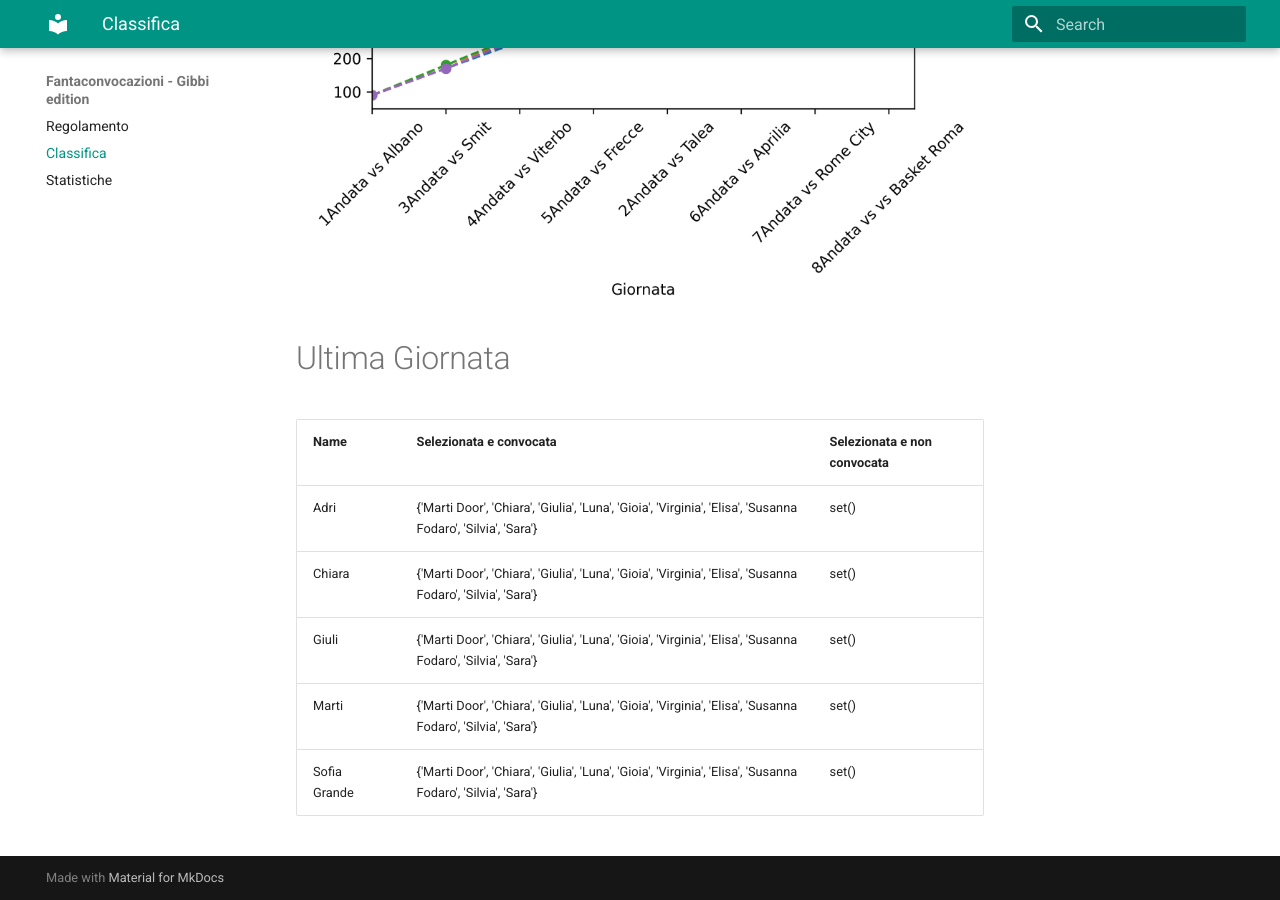
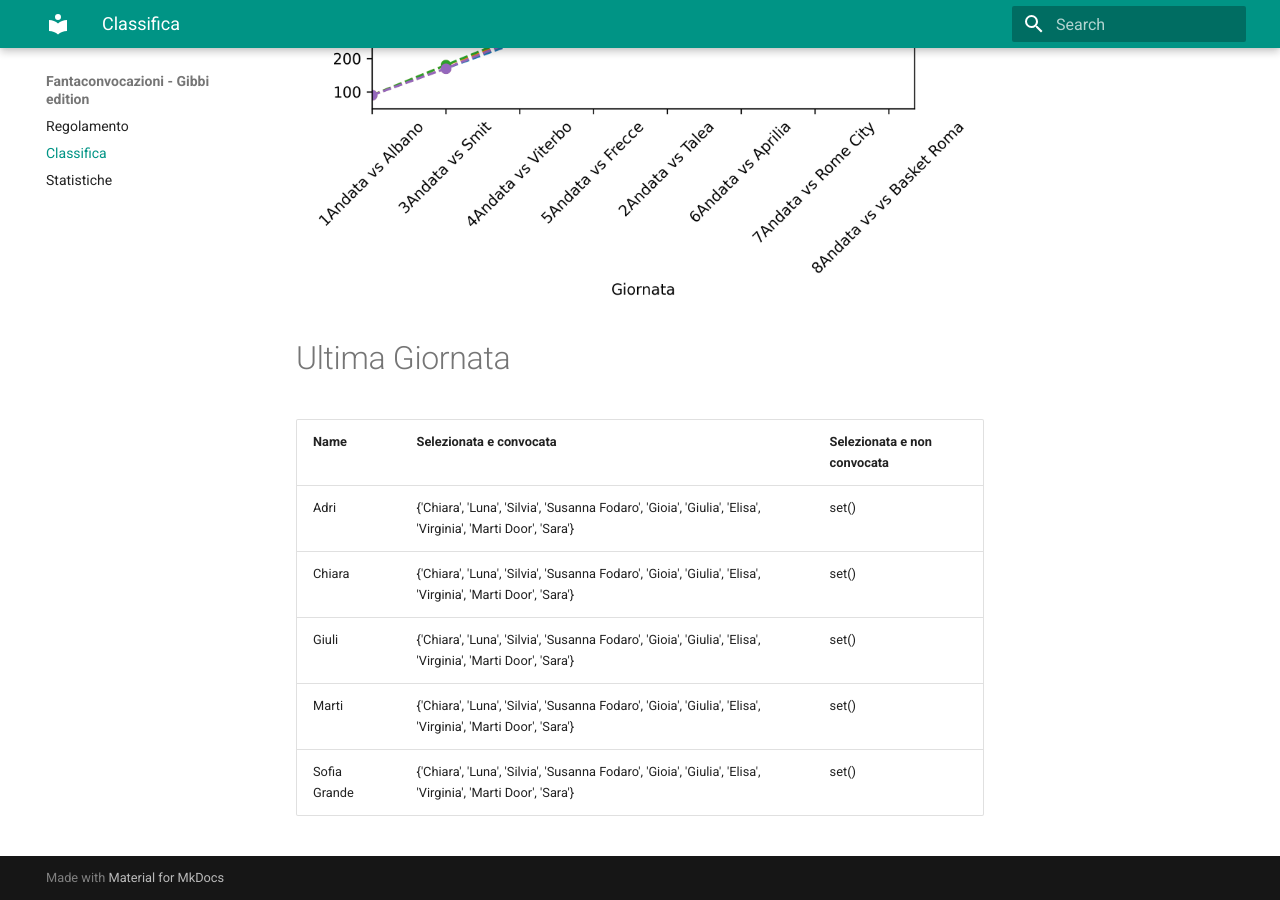
Before and after one commit to martinig94/fantagibbi, an MkDocs documentation site: the page built from docs/Classifica.md, in a window 1280 px wide and 900 px high, scrolled down 810 px. Built offline with MkDocs 1.6.1 and Material for MkDocs 9.7.7, drawn with Linux system fonts in a browser that asks for light colours.

Commit message:
Auto-update from main.py

```diff
--- a/docs/Classifica.md
+++ b/docs/Classifica.md
@@ -18,9 +18,9 @@
 <!-- START_TABLE CORRECT -->
 | Name         | Selezionata e convocata                                                                                      | Selezionata e non convocata   |
 |:-------------|:-------------------------------------------------------------------------------------------------------------|:------------------------------|
-| Adri         | {'Marti Door', 'Chiara', 'Giulia', 'Luna', 'Gioia', 'Virginia', 'Elisa', 'Susanna Fodaro', 'Silvia', 'Sara'} | set()                         |
-| Chiara       | {'Marti Door', 'Chiara', 'Giulia', 'Luna', 'Gioia', 'Virginia', 'Elisa', 'Susanna Fodaro', 'Silvia', 'Sara'} | set()                         |
-| Giuli        | {'Marti Door', 'Chiara', 'Giulia', 'Luna', 'Gioia', 'Virginia', 'Elisa', 'Susanna Fodaro', 'Silvia', 'Sara'} | set()                         |
-| Marti        | {'Marti Door', 'Chiara', 'Giulia', 'Luna', 'Gioia', 'Virginia', 'Elisa', 'Susanna Fodaro', 'Silvia', 'Sara'} | set()                         |
-| Sofia Grande | {'Marti Door', 'Chiara', 'Giulia', 'Luna', 'Gioia', 'Virginia', 'Elisa', 'Susanna Fodaro', 'Silvia', 'Sara'} | set()                         |
+| Adri         | {'Chiara', 'Luna', 'Silvia', 'Susanna Fodaro', 'Gioia', 'Giulia', 'Elisa', 'Virginia', 'Marti Door', 'Sara'} | set()                         |
+| Chiara       | {'Chiara', 'Luna', 'Silvia', 'Susanna Fodaro', 'Gioia', 'Giulia', 'Elisa', 'Virginia', 'Marti Door', 'Sara'} | set()                         |
+| Giuli        | {'Chiara', 'Luna', 'Silvia', 'Susanna Fodaro', 'Gioia', 'Giulia', 'Elisa', 'Virginia', 'Marti Door', 'Sara'} | set()                         |
+| Marti        | {'Chiara', 'Luna', 'Silvia', 'Susanna Fodaro', 'Gioia', 'Giulia', 'Elisa', 'Virginia', 'Marti Door', 'Sara'} | set()                         |
+| Sofia Grande | {'Chiara', 'Luna', 'Silvia', 'Susanna Fodaro', 'Gioia', 'Giulia', 'Elisa', 'Virginia', 'Marti Door', 'Sara'} | set()                         |
 <!-- END_TABLE CORRECT -->
```
